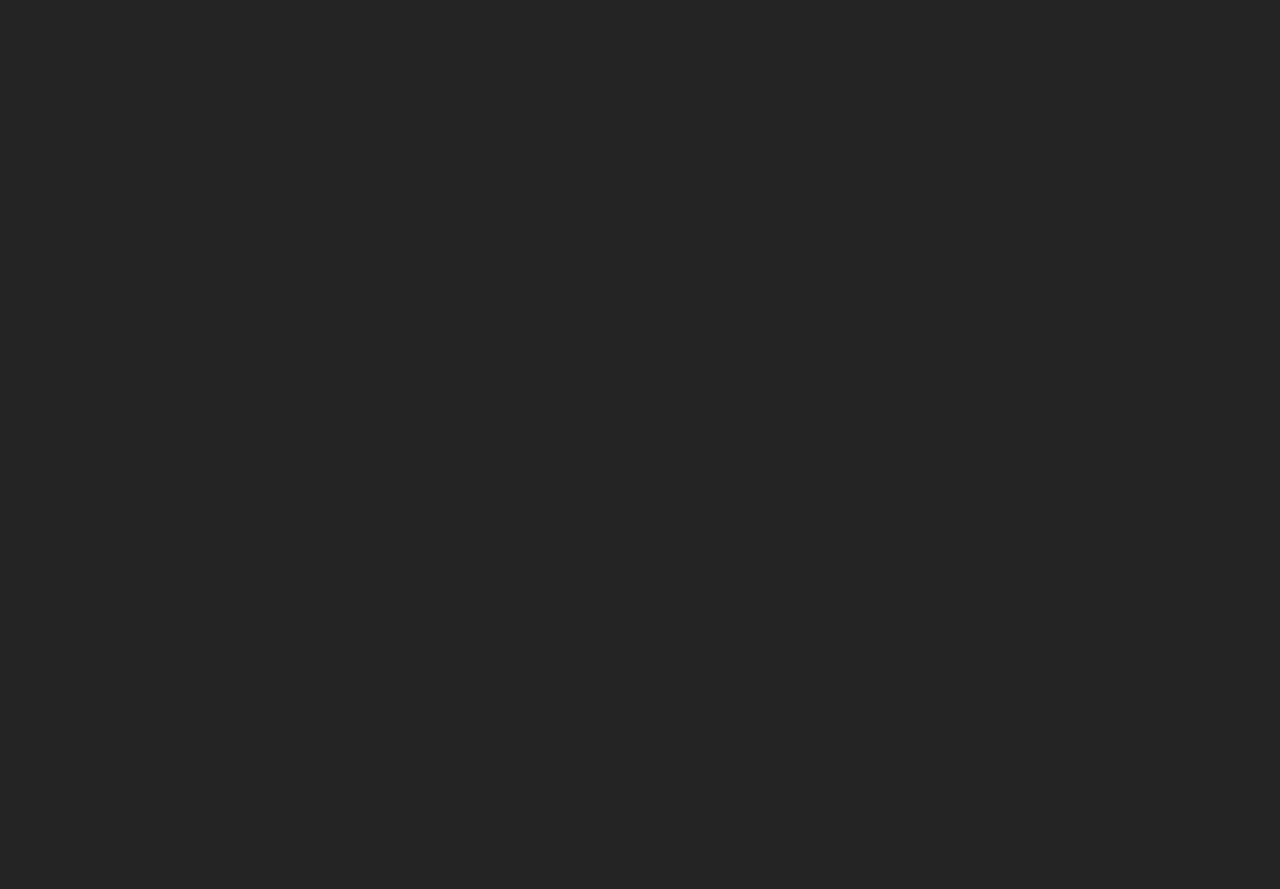
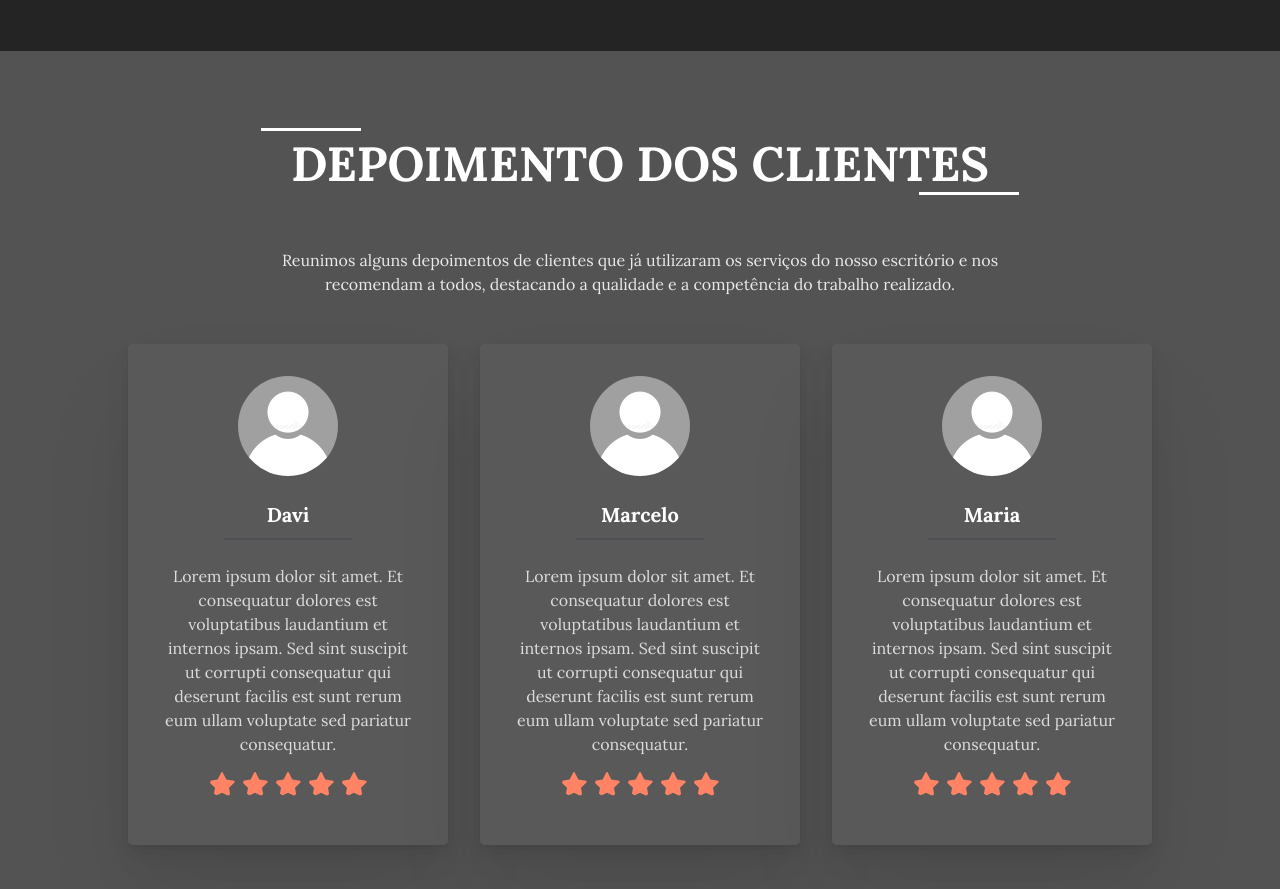
Before and after one commit to marcelosiqqueira/j-rodrigues-advocacia, a React (Vite) app: page / in a window 1280 px wide. Shown: the part 5860-6749 px from the top of the page. Before the commit the page ends 5982 px from the top, so only its background shows below. Built offline with nearby package versions, Linux system fonts and the light colour scheme.

Commit message:
feat: created client review card

```diff
--- a/src/App.tsx
+++ b/src/App.tsx
@@ -4,6 +4,7 @@
 import './App.css'
 import AboutOffice from './components/AboutOffice/AboutOffice'
 import AboutUs from './components/AboutUs/AboutUs'
+import ClientReviewsSection from './components/ClientReviewsSection/ClientReviewsSection'
 
 import Header from './components/Header/Header'
 import { LandingCarousel } from './components/LandingCarousel/LandingCarousel'
@@ -24,6 +25,7 @@ function App() {
       <AboutUs/>
       <ProfileSection/>
       <AboutOffice/>
+      <ClientReviewsSection/>
 
     </div>
 
--- a/src/components/AboutOffice/AboutOffice.css
+++ b/src/components/AboutOffice/AboutOffice.css
@@ -1,7 +1,5 @@
 .about-office-container {
     background-color: var(--low-dark-color);
-    height: 1000px;
-
     display: flex;
     flex-direction: column;
     align-items: center;
--- a/src/components/AboutOffice/AboutOffice.tsx
+++ b/src/components/AboutOffice/AboutOffice.tsx
@@ -17,7 +17,7 @@ export default function AboutOffice() {
                         Lorem ipsum dolor sit amet. Et consequatur dolores est voluptatibus laudantium et internos ipsam. Sed sint suscipit ut corrupti consequatur qui deserunt facilis est sunt rerum eum ullam voluptate sed pariatur consequatur. Id voluptate error ex sint earum et facere alias aut corporis veritatis 33 corporis commodi vel error dignissimos. Ut nihil impedit.
                     </p>
                     <a
-                        href="#"
+                        href="https://maps.app.goo.gl/aSBVCkUpyWzCpD6J9"
                         className="localization-button"
                         target="_blank"
                     >
--- /dev/null
+++ b/src/components/ClientReviewCard/ClientReviewCard.css
@@ -0,0 +1,57 @@
+.client-review-card-container {
+    border-radius: 5px;
+    background-color: #595959;
+    display: flex;
+    flex-direction: column;
+    align-items: center;
+    padding: 2rem;
+    font-family: Kanit, sans-serif;
+    box-shadow: 0 55px 94px rgba(0, 0, 0, 0.08),
+    0 16.5809px 28.3382px rgba(0, 0, 0, 0.0521271),
+    0 6.88685px 11.7703px rgba(0, 0, 0, 0.04),
+    0 2.49084px 4.25707px rgba(0, 0, 0, 0.0278729);
+}
+
+.client-review-card-container img {
+    border-radius: 50%;
+    width: 100px;
+    height: 100px;
+    object-fit: cover;
+    margin-bottom: 1rem;
+}
+
+.client-review-card-container h3 {
+    font-size: 1.25rem;
+    font-weight: 700;
+    color: #fff;
+    margin-top: 0.5rem;
+}
+
+.line-review {
+    content: "";
+    background-color: #35354447;
+    width: 50%;
+    height: 2px;
+    margin: 0.5rem 0;
+}
+
+.client-review-card-container p {
+    font-weight: 300;
+    line-height: 1.5rem;
+    text-align: center;
+    margin-top: 1rem;
+    color: #DCDCDC;
+}
+
+.stars-container {
+    display: flex;
+    justify-content: center;
+    align-items: center;
+    gap: 0.5rem;
+    margin-top: 1rem;
+}
+
+.stars-container img {
+    width: 25px;
+    height: 25px;
+}
--- /dev/null
+++ b/src/components/ClientReviewCard/ClientReviewCard.tsx
@@ -0,0 +1,25 @@
+import "./ClientReviewCard.css";
+import { ClientReviewCardProps } from "./ClientReviewCard.types";
+
+
+
+const ClientReviewCard = ({ name, image, description }: ClientReviewCardProps) => {
+
+    return (
+        <div className="client-review-card-container">
+            <img src={image} alt={name} />
+            <h3>{name}</h3>
+            <div className="line-review"></div>
+            <p>{description}</p>
+            <div className="stars-container">
+                <img src="src/assets/icons/star.svg" alt="Star" />
+                <img src="src/assets/icons/star.svg" alt="Star" />
+                <img src="src/assets/icons/star.svg" alt="Star" />
+                <img src="src/assets/icons/star.svg" alt="Star" />
+                <img src="src/assets/icons/star.svg" alt="Star" />
+            </div>
+        </div>
+    );
+};
+
+export default ClientReviewCard;
--- /dev/null
+++ b/src/components/ClientReviewCard/ClientReviewCard.types.ts
@@ -0,0 +1,5 @@
+export interface ClientReviewCardProps {
+    name: string
+    image: string
+    description: string
+}
--- a/src/components/SectionTitle/SectionTitle.css
+++ b/src/components/SectionTitle/SectionTitle.css
@@ -12,7 +12,7 @@
     position: absolute;
     height: 3px;
     width: 100px;
-    right: 85%;
+    right: 90%;
     background-color: #fff;
     transition: 0.4s;
 }
@@ -23,7 +23,7 @@
     height: 3px;
     width: 100px;
     top: 4rem;
-    left: 85%;
+    left: 90%;
     background-color: #fff;
     transition: 0.4s;
 }
```
Also changed, not shown: src/assets/icons/star.svg (added), src/assets/images/standard-review.jpg (added).
